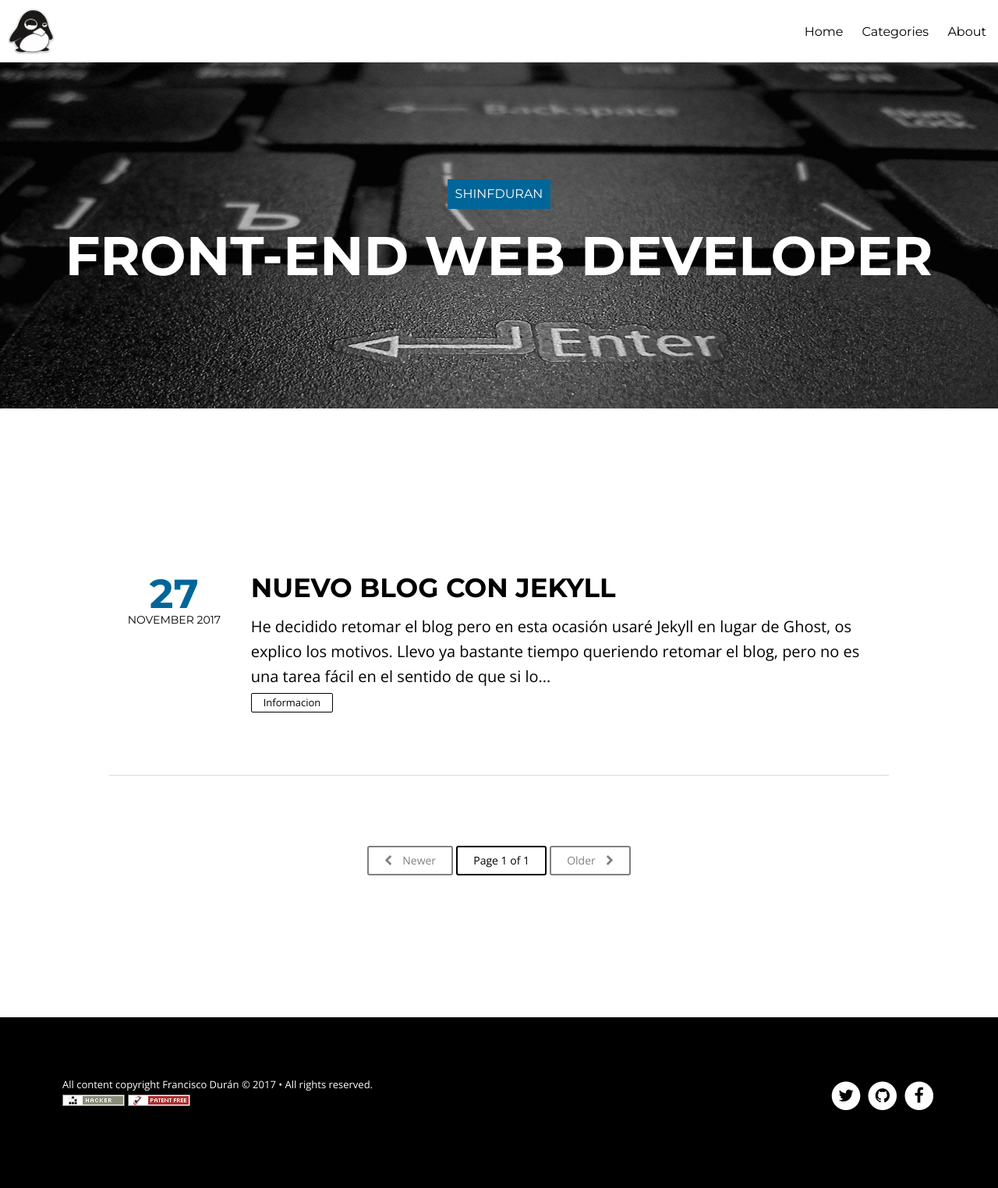
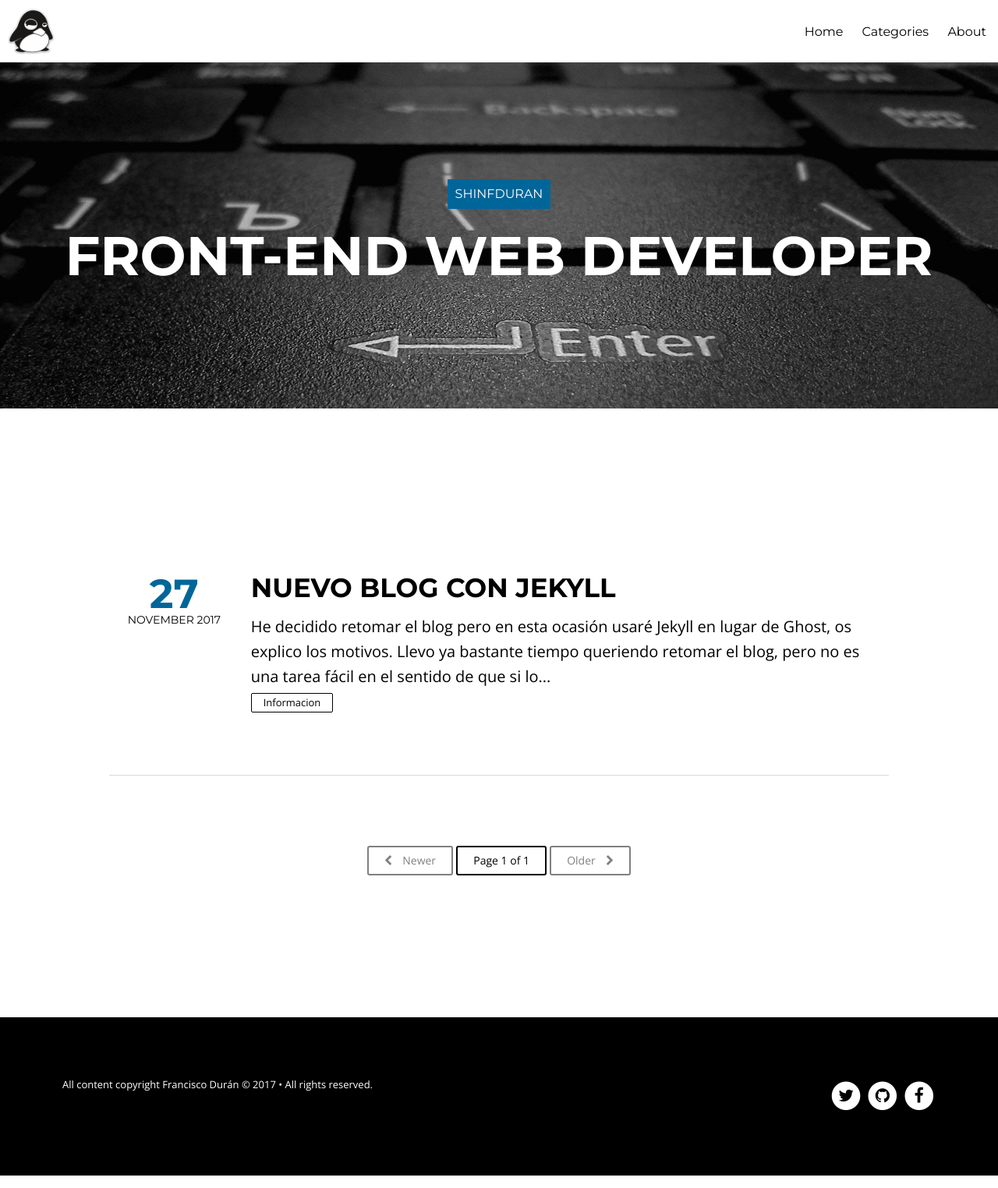
Before and after one commit to ShinFDuran/blog-jekyll, a Jekyll site: the page built from index.html, in a window 1280 px wide. Shown: the whole page at 78% size. Built offline with Jekyll 4.4.1, drawn with Linux system fonts in a browser that asks for light colours; nearby versions of some CDN libraries; the list of posts is cut into pages by our own code.

Commit message:
Eliminar iconos footer

```diff
--- a/_includes/footer.html
+++ b/_includes/footer.html
@@ -1,8 +1,6 @@
 <footer class="notepad-site-footer">
     <div class="copyright">
         <section>All content copyright <a href="{{ site.url }}/about">{{ site.owner.name }}</a> &copy; {{ site.time | date: '%Y' }} &bull; All rights reserved.</section>
-	<p><a href='http://www.catb.org/hacker-emblem/' target="_blank"><img src='/assets/img/hacker.png' alt='hacker emblem' /></a>
-          <a href="http://endsoftpatents.org/innovating-without-patents" target="_blank"><img style="border-width:0" src="/assets/img/patent-free.png"></a></p>
     </div>
     <div class="social-icons">
 
```
Also changed, not shown: assets/img/hacker.png (deleted), assets/img/patent-free.png (deleted).
